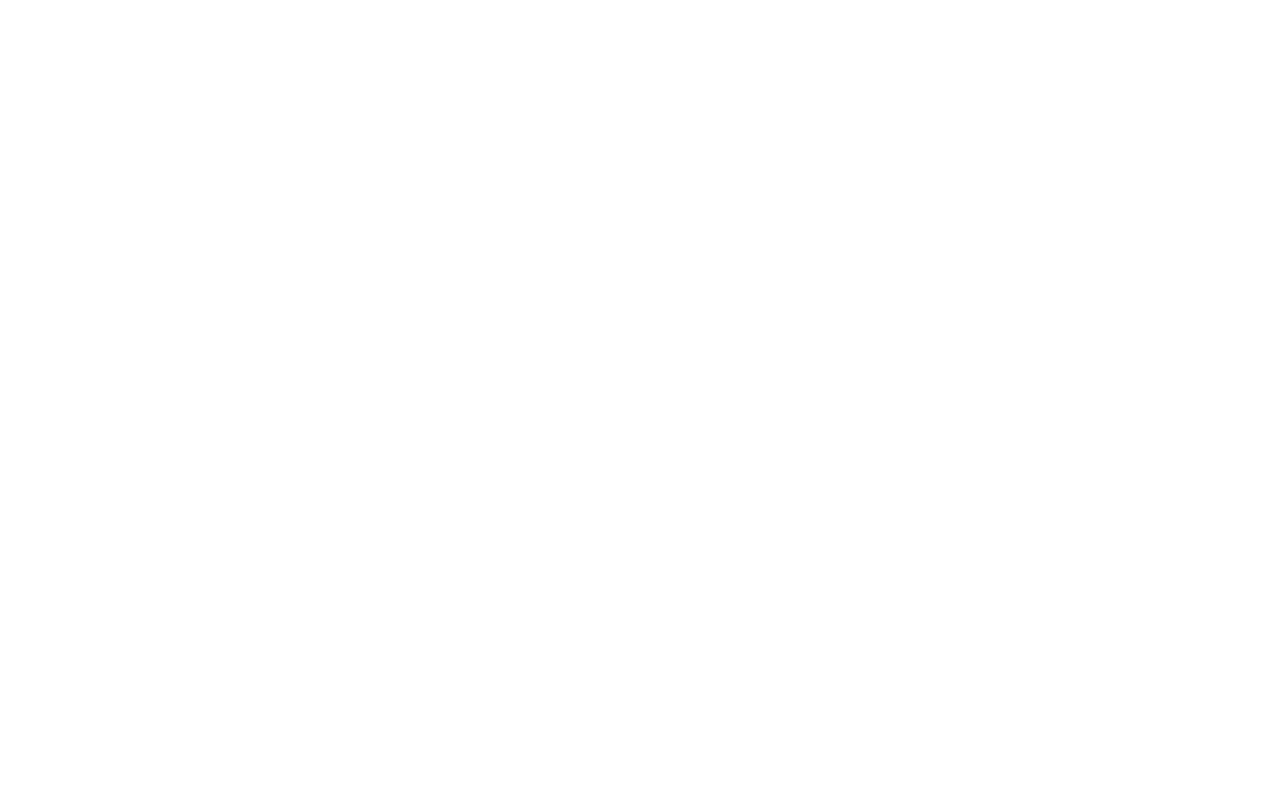
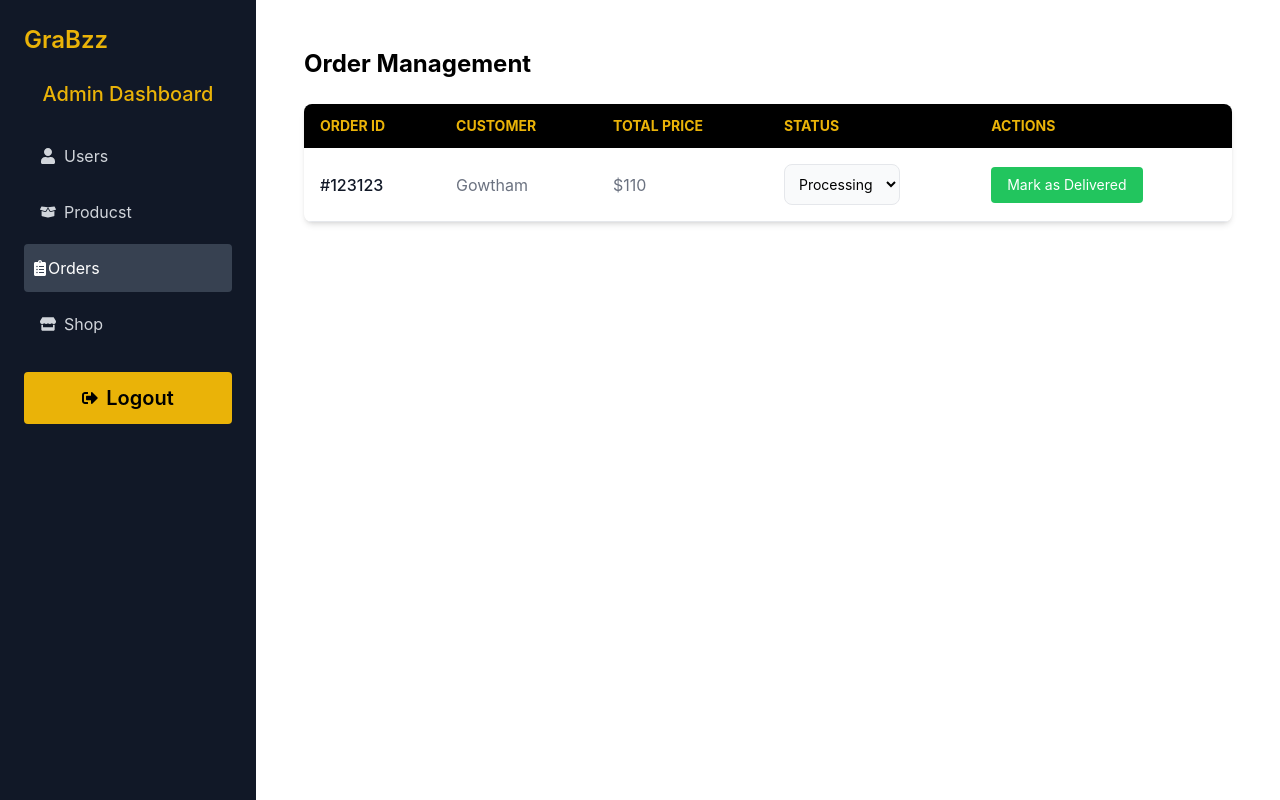
Before and after one commit to Gowtham3456/GRABZZ, a React (Vite) app in the folder frontend/: page /admin/orders in a window 1280 px wide. Before the commit this address had no page. Built offline with nearby package versions, Linux system fonts and the light colour scheme.

Commit message:
Frontend  fully completed-19/4/25(7.25hr)

```diff
--- a/frontend/src/App.jsx
+++ b/frontend/src/App.jsx
@@ -18,6 +18,7 @@
 import UserManagement from "./components/Admin/UserManagement";
 import ProductManagement from "./components/Admin/ProductManagement";
 import EditProductPage from "./components/Admin/EditProductPage";
+import OrderManagement from "./components/Admin/OrderManagement";
 
 export const App = () => {
   return (
@@ -43,6 +44,7 @@
         <Route path="users" element={<UserManagement/>}></Route>
         <Route path="products" element={<ProductManagement/>}></Route>
         <Route path="products/:id/edit" element={<EditProductPage/>}></Route>
+        <Route path="orders" element={<OrderManagement/>}></Route>
       </Route>
     </Routes>
    </BrowserRouter>
--- a/frontend/src/components/Admin/EditProductPage.jsx
+++ b/frontend/src/components/Admin/EditProductPage.jsx
@@ -37,10 +37,15 @@
         const file=e.target.files[0];
         console.log(file);
     }
+    //handle submit
+    const handleSubmit=(e)=>{
+        e.preventDefault();
+        console.log(productData);
+    }
   return (
     <div className="max-w-5xl mx-auto p-6 shadow-md rounded-md ">
         <h2 className="text-2xl font-bold mb-6">Edit Product</h2>
-        <form>
+        <form onSubmit={handleSubmit}>
             {/* name */}
             <div className="mb-6">
                 <label className="block font-semibold mb-2">Product Name</label>
@@ -135,8 +140,19 @@
                 type="file"
                 onChange={handleImageUpload}>
                 </input>
+                <div className="flex gap-4 mt-4">
+                    {productData.images.map((image,index)=>(
+                        <div key={index}>
+                            <img src={image.url} alt={image.altText||"Product Image"}
+                            className="w-20 h-20 object-cover rounded shadow"></img>
 
+                        </div>
+                    ))}
+                </div>
             </div>
+            <button type="submit" className="w-full bg-green-500 text-white py-2 rounded-md hover:bg-green-700 transition-colors">
+                    Update Product
+            </button>
         </form>
 
     </div>
--- /dev/null
+++ b/frontend/src/components/Admin/OrderManagement.jsx
@@ -0,0 +1,78 @@
+//import React from 'react'
+
+export const OrderManagement = () => {
+    const orders=[
+        {
+            _id:123123,
+            user:{
+                name:"Gowtham",
+            },
+            totalPrice:110,
+            status:"Processing"
+        },
+    ];
+    //const handle cahnge
+    const handleStatusChange=(orderId,status)=>{
+        //console.log({id:orderId,status});
+    };
+  return (
+    <div className="max-w-7xl mx-auto p-6">
+        <h2 className="text-2xl font-bold mb-6"> Order Management</h2>
+
+        <div className="overflow-x-auto shadow-md sm:rounded-lg">
+            <table className="min-w-full text-left text-gray-500 ">
+                <thead className="bg-black text-sm uppercase text-yellow-500">
+                    <tr>
+                        <th className="px-4 py-3">Order ID</th>
+                        <th className="px-4 py-3">CUSTOMER</th>
+                        <th className="px-4 py-3">TOTAL PRICE</th>
+                        <th className="px-4 py-3">STATUS</th>
+                        <th className="px-4 py-3">ACTIONS</th>
+                    </tr>
+
+                </thead>
+                <tbody>
+                    {orders.length>0?(
+                        orders.map((order)=><tr
+                        key={order._id}
+                        className="border-b hover:bg-gray-100 cursor-pointer">
+                            <td className="py-4 px-4 font-medium text-gray-900">
+                                #{order._id}
+                            </td>
+                            <td className="p-4">{order.user.name}</td>
+                            <td className="p-4">${order.totalPrice}</td>
+                            <td className="p-4">
+                                <select
+                                value={order.status}
+                                onChange={(e)=>handleStatusChange(order._id,e.target.value)}
+                                className="bg-gray-50 border boder-gray-300 text-black text-sm
+                                rounded-lg focus:ring-blue-500 focus:border-blue-500 block p-2.5">
+                                    <option value="Processing">Processing</option>
+                                    <option value="Shipped">Shipped</option>
+                                    <option value="Delivered">Delivered</option>
+                                    <option value="Cancelled">Cancelled</option>
+
+                                </select>
+                            </td>
+                            <td className="p-4">
+                                <button
+                                onClick={()=>handleStatusChange(order._id,"Delivered")}
+                                className="bg-green-500 text-white text-sm px-4 py-2 rounded hover-bg-green-600">
+                                    Mark as Delivered
+                                </button>
+                            </td>
+                        </tr>)
+                    ):(
+                        <tr>
+                            <td colSpan={5} className="text-gray-900 text-center p-4">
+                                No orders Found.
+                            </td>
+                        </tr>
+                    )}
+                </tbody>
+            </table>
+        </div>
+    </div>
+  )
+}
+export default OrderManagement;
```
